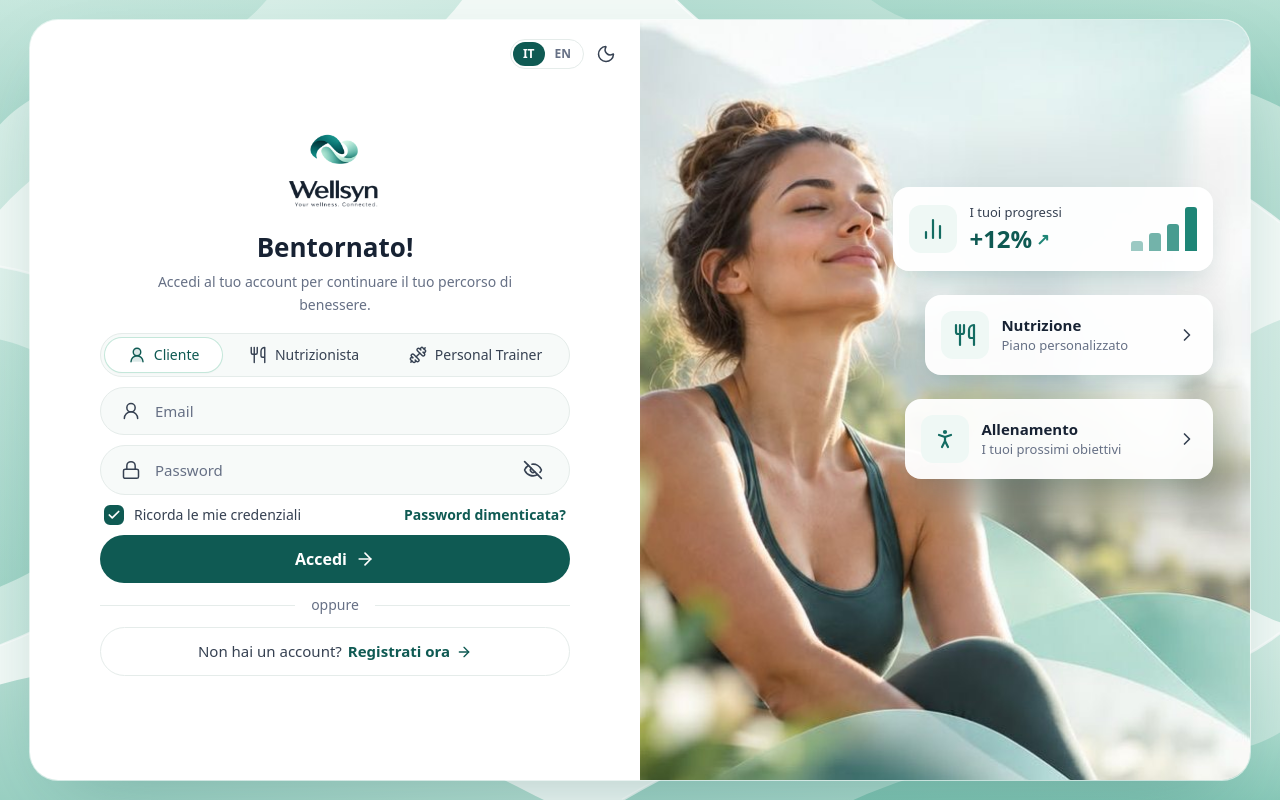
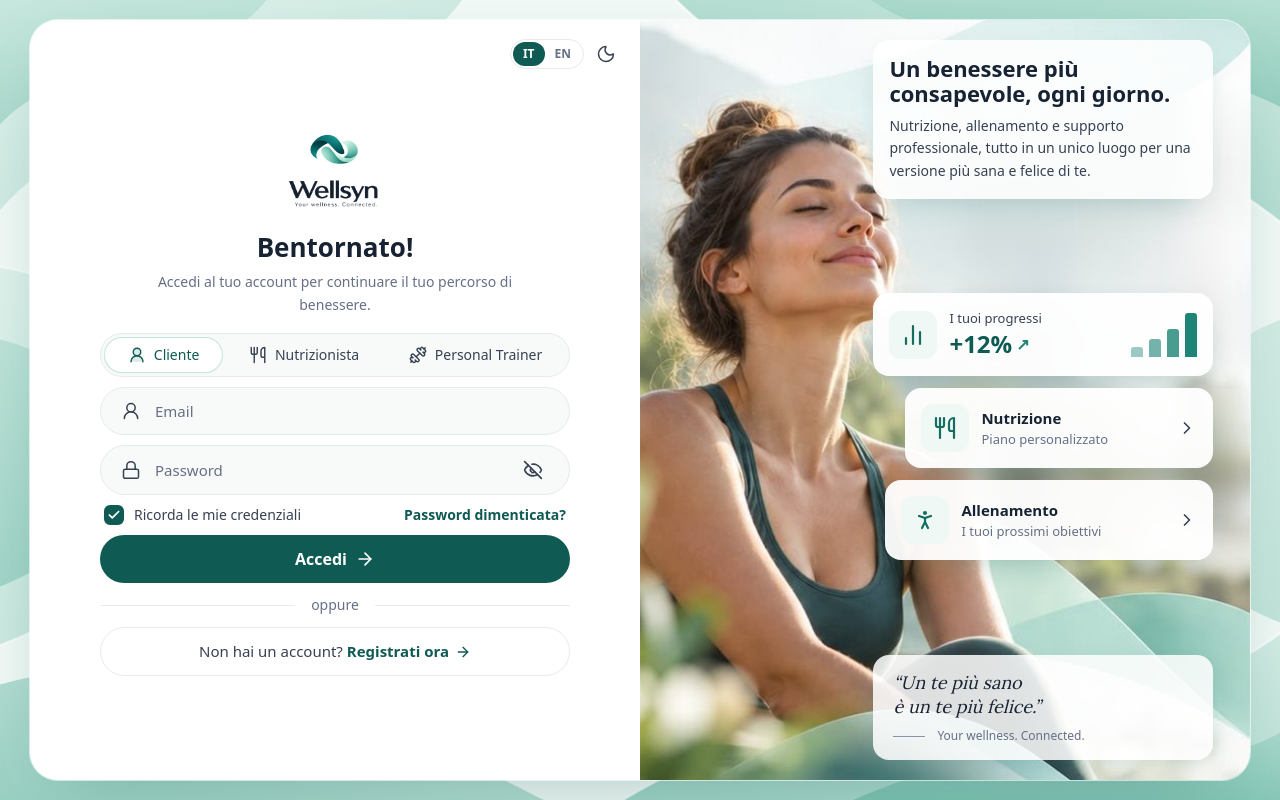
Before and after one commit to alfionastasi2002-bit/wellsyn-app, a React (Vite) app in the folder client/: page /login in a window 1280 px wide. Built offline with nearby package versions, Linux system fonts and the light colour scheme; no server answers.

Commit message:
Login: testi motivazionali nella vetrina e impaginazione corretta sui telefoni

```diff
--- a/client/src/pages/auth/AuthShell.jsx
+++ b/client/src/pages/auth/AuthShell.jsx
@@ -11,8 +11,8 @@ export function AuthShell({ children, role = 'client' }) {
   return (
     <div className="relative flex min-h-dvh items-center justify-center overflow-hidden bg-glow-1 px-4 py-6 sm:p-6 lg:h-dvh lg:p-8 lg:short:p-5 tiny:p-3">
       <AuthWaves />
-      <div className="relative z-10 grid w-full max-w-[1220px] overflow-hidden rounded-[28px] bg-surface/90 shadow-[0_30px_80px_-30px_rgba(15,90,83,0.35)] ring-1 ring-surface/60 backdrop-blur-sm lg:h-full lg:max-h-[940px] lg:grid-cols-2 lg:bg-surface">
-        <div className="relative flex min-h-0 flex-col justify-center px-5 pt-14 pb-6 sm:px-12 sm:pb-10 lg:overflow-y-auto lg:px-16 lg:py-10 short:py-5 tiny:py-3">
+      <div className="relative z-10 grid w-full max-w-[1220px] grid-cols-1 overflow-hidden rounded-[28px] bg-surface/90 shadow-[0_30px_80px_-30px_rgba(15,90,83,0.35)] ring-1 ring-surface/60 backdrop-blur-sm lg:h-full lg:max-h-[940px] lg:grid-cols-2 lg:bg-surface">
+        <div className="relative flex min-h-0 flex-col justify-center px-5 pt-14 pb-6 sm:px-12 sm:pb-10 lg:overflow-y-auto lg:px-12 lg:py-10 xl:px-16 short:py-5 tiny:py-3">
           {/* Lingua e tema si possono scegliere anche prima di accedere */}
           <div className="absolute top-3 right-3 z-10 flex items-center gap-1 sm:top-4 sm:right-4">
             <LanguageSwitch />
@@ -82,18 +82,23 @@ function PanelWaves() {
 
 // Vetrina
 
-// cover: la foto riempie tutta la vetrina; band: foto più piccola in alto che sfuma nelle onde.
+// cover: la foto riempie tutta la vetrina; band: foto più piccola in alto a sinistra che sfuma nelle onde
+// (la persona resta a sinistra, come nella foto del cliente, così testi e schede a destra non la coprono).
 const PHOTOS = {
-  client: { src: '/images/login-client.jpg', mode: 'cover', position: '30% 40%' },
-  nutritionist: { src: '/images/hero-nutritionist.jpg', mode: 'band', position: '50% 30%' },
-  trainer: { src: '/images/hero-trainer.jpg', mode: 'band', position: '50% 30%' },
+  client: { src: '/images/login-client.jpg', mode: 'cover' },
+  nutritionist: { src: '/images/hero-nutritionist.jpg', mode: 'band' },
+  trainer: { src: '/images/hero-trainer.jpg', mode: 'band' },
+};
+const FADE = 'linear-gradient(to right, black 68%, transparent), linear-gradient(to bottom, black 60%, transparent)';
+const PHOTO_STYLE = {
+  cover: { inset: 0, width: '100%', height: '100%', objectFit: 'cover', objectPosition: '30% 40%' },
+  band: { top: 0, left: '-34%', width: '100%', height: 'auto', maskImage: FADE, WebkitMaskImage: FADE, maskComposite: 'intersect', WebkitMaskComposite: 'source-in' },
 };
 
-const COVER = 'inset-0 h-full w-full object-cover';
-const BAND = 'inset-x-0 top-0 h-auto w-full [mask-image:linear-gradient(to_bottom,black_62%,transparent)]';
+const glass = 'rounded-2xl bg-surface/85 shadow-float backdrop-blur-md';
 
 function Showcase({ role }) {
-  const cards = SHOWCASE[role] ?? SHOWCASE.client;
+  const content = SHOWCASE[role] ?? SHOWCASE.client;
   return (
     <aside aria-hidden="true" className="relative mx-4 mb-4 h-[440px] overflow-hidden rounded-3xl bg-gradient-to-b from-glow-1 to-glow-3 sm:mx-6 sm:mb-6 sm:h-[520px] lg:m-0 lg:h-auto lg:rounded-none">
       <PanelWaves />
@@ -103,33 +108,53 @@ function Showcase({ role }) {
           key={key}
           src={photo.src}
           alt=""
-          className={`absolute transition-opacity duration-700 ${photo.mode === 'cover' ? COVER : BAND} ${key === role ? 'opacity-100' : 'opacity-0'}`}
-          style={{ objectPosition: photo.position }}
+          className={`absolute max-w-none transition-opacity duration-700 ${key === role ? 'opacity-100' : 'opacity-0'}`}
+          style={PHOTO_STYLE[photo.mode]}
         />
       ))}
 
-      <div key={role} className="showcase-enter absolute top-[38%] right-3 flex w-[min(320px,74%)] flex-col gap-3 sm:top-[18%] sm:right-[6%] sm:w-[min(320px,64%)] sm:gap-4 lg:top-[22%] lg:gap-6">
-        <MetricCard {...cards.metric} />
-        <LinkCard {...cards.first} className="sm:ml-8" />
-        <LinkCard {...cards.second} className="sm:ml-3" />
+      {/* Testi motivazionali (solo su schermi grandi) e schede: a destra, sopra la foto */}
+      <div
+        key={role}
+        className="showcase-enter absolute inset-y-0 right-3 flex w-[min(320px,84%)] flex-col justify-end gap-3 py-4 sm:right-[6%] sm:w-[min(340px,62%)] sm:py-6 lg:justify-between lg:py-[7%] lg:short:py-5"
+      >
+        <div className={`hidden p-5 lg:block lg:short:p-4 ${glass}`}>
+          <h2 className="font-display text-[26px] leading-[1.15] font-semibold text-ink-900 lg:short:text-[22px]">{content.title}</h2>
+          <p className="mt-2 text-[14px] leading-relaxed text-ink-700 tiny:hidden">{content.text}</p>
+        </div>
+        <div className="flex flex-col gap-3 sm:gap-4 lg:gap-5 lg:short:gap-3">
+          <MetricCard {...content.metric} />
+          <LinkCard {...content.first} className="sm:ml-8" />
+          <LinkCard {...content.second} className="sm:ml-3" />
+        </div>
+        <figure className={`hidden px-5 py-4 lg:block tiny:hidden ${glass}`}>
+          <blockquote className="font-serif text-[21px] leading-snug text-ink-900 italic lg:short:text-[18px]">
+            “{content.quote[0]}
+            <br />
+            {content.quote[1]}”
+          </blockquote>
+          <figcaption className="mt-2 flex items-center gap-3 text-xs text-ink-500">
+            <span className="h-px w-8 bg-ink-400" /> Your wellness. Connected.
+          </figcaption>
+        </figure>
       </div>
     </aside>
   );
 }
 
-const cardCls = 'rounded-2xl bg-surface/95 p-3 shadow-float backdrop-blur sm:p-4';
+const cardCls = 'rounded-2xl bg-surface/95 p-2.5 shadow-float backdrop-blur sm:p-4';
 
 function IconTile({ icon: Icon }) {
   return (
-    <span className="grid h-10 w-10 shrink-0 place-items-center rounded-xl bg-brand-50 text-brand-700 sm:h-12 sm:w-12">
-      <Icon className="h-5 w-5 sm:h-6 sm:w-6" strokeWidth={2.2} />
+    <span className="grid h-9 w-9 shrink-0 place-items-center rounded-xl bg-brand-50 text-brand-700 sm:h-12 sm:w-12">
+      <Icon className="h-[18px] w-[18px] sm:h-6 sm:w-6" strokeWidth={2.2} />
     </span>
   );
 }
 
 function MetricCard({ icon, title, value, trend = 'up', bars }) {
   return (
-    <div className={`flex items-center gap-3 ${cardCls}`}>
+    <div className={`flex items-center gap-2.5 sm:gap-3 ${cardCls}`}>
       <IconTile icon={icon} />
       <div className="min-w-0 flex-1">
         <p className="truncate text-[13px] text-ink-700">{title}</p>
@@ -148,13 +173,13 @@ function MetricCard({ icon, title, value, trend = 'up', bars }) {
 
 function LinkCard({ icon, title, text, className = '' }) {
   return (
-    <div className={`flex items-center gap-3 ${cardCls} ${className}`}>
+    <div className={`flex items-center gap-2.5 sm:gap-3 ${cardCls} ${className}`}>
       <IconTile icon={icon} />
       <div className="min-w-0 flex-1">
         <p className="truncate text-[15px] font-semibold text-ink-900">{title}</p>
         <p className="truncate text-[13px] text-ink-500">{text}</p>
       </div>
-      <ChevronRight className="h-5 w-5 shrink-0 text-ink-700" />
+      <ChevronRight className="hidden h-5 w-5 shrink-0 text-ink-700 min-[400px]:block" />
     </div>
   );
 }
@@ -163,6 +188,9 @@ function LinkCard({ icon, title, text, className = '' }) {
 const SHOWCASE = {
   get client() {
     return {
+      title: t('Un benessere più consapevole, ogni giorno.'),
+      text: t('Nutrizione, allenamento e supporto professionale, tutto in un unico luogo per una versione più sana e felice di te.'),
+      quote: [t('Un te più sano'), t('è un te più felice.')],
       metric: { icon: ChartNoAxesColumn, title: t('I tuoi progressi'), value: '+12%', bars: [22, 40, 62, 100] },
       first: { icon: Utensils, title: t('Nutrizione'), text: t('Piano personalizzato') },
       second: { icon: PersonStanding, title: t('Allenamento'), text: t('I tuoi prossimi obiettivi') },
@@ -170,6 +198,9 @@ const SHOWCASE = {
   },
   get nutritionist() {
     return {
+      title: t('I tuoi clienti, sempre sotto controllo.'),
+      text: t('Piani alimentari, controlli e progressi in un’unica dashboard, con i dati condivisi dal personal trainer.'),
+      quote: [t('Ogni piano è una persona,'), t('non un numero.')],
       metric: { icon: ChartNoAxesColumn, title: t('Andamento clienti'), value: '-1,2 kg', trend: 'down', bars: [100, 78, 64, 50] },
       first: { icon: ClipboardList, title: t('Piani alimentari'), text: t('Su misura per ogni cliente') },
       second: { icon: CalendarCheck, title: t('Controlli'), text: t('Check-up e progressi in agenda') },
@@ -177,6 +208,9 @@ const SHOWCASE = {
   },
   get trainer() {
     return {
+      title: t('Allenamenti che lasciano il segno.'),
+      text: t('Crea schede su misura, segui la costanza dei tuoi clienti e lavora in squadra con la nutrizionista.'),
+      quote: [t('La costanza batte'), t('il talento.')],
       metric: { icon: ChartNoAxesColumn, title: t('Costanza dei clienti'), value: '86%', bars: [48, 66, 74, 100] },
       first: { icon: Dumbbell, title: t('Schede di allenamento'), text: t('Esercizi, serie e recuperi') },
       second: { icon: Share2, title: t('Dati nutrizionali'), text: t('Condivisi dalla nutrizionista') },
--- a/client/src/pages/auth/LoginPage.jsx
+++ b/client/src/pages/auth/LoginPage.jsx
@@ -106,10 +106,13 @@ export default function LoginPage() {
         </div>
         <Link
           to="/registrati"
-          className="flex items-center justify-center gap-1.5 rounded-full border border-line bg-surface px-4 py-3.5 text-[15px] text-ink-700 transition hover:border-brand-300 hover:bg-soft short:py-3 tiny:py-2"
+          className="block rounded-full border border-line bg-surface px-4 py-3.5 text-center text-[14px] text-ink-700 transition hover:border-brand-300 hover:bg-soft sm:text-[15px] short:py-3 tiny:py-2"
         >
-          {t('Non hai un account?')} <span className="font-semibold text-brand-800">{t('Registrati ora')}</span>
-          <ArrowRight className="h-4 w-4 text-brand-800" />
+          {/* Se non ci sta su una riga va a capo come una frase, senza spezzare "Registrati ora" */}
+          {t('Non hai un account?')}{' '}
+          <span className="inline-flex items-center gap-1.5 font-semibold whitespace-nowrap text-brand-800">
+            {t('Registrati ora')} <ArrowRight className="h-4 w-4" />
+          </span>
         </Link>
       </div>
     </AuthShell>
--- a/client/src/pages/auth/RegisterPage.jsx
+++ b/client/src/pages/auth/RegisterPage.jsx
@@ -82,9 +82,10 @@ export default function RegisterPage() {
 
         <Link
           to="/login"
-          className="mt-5 flex items-center justify-center gap-1.5 rounded-full border border-line bg-surface px-4 py-3 text-[15px] text-ink-700 transition hover:border-brand-300 hover:bg-soft short:mt-3 short:py-2.5 tiny:mt-2 tiny:py-2"
+          className="mt-5 block rounded-full border border-line bg-surface px-4 py-3 text-center text-[14px] text-ink-700 transition hover:border-brand-300 hover:bg-soft sm:text-[15px] short:mt-3 short:py-2.5 tiny:mt-2 tiny:py-2"
         >
-          <ArrowLeft className="h-4 w-4 text-brand-800" /> {t('Hai già un account?')} <span className="font-semibold text-brand-800">{t('Accedi')}</span>
+          <ArrowLeft className="mr-1.5 inline h-4 w-4 align-[-3px] text-brand-800" />
+          {t('Hai già un account?')} <span className="font-semibold whitespace-nowrap text-brand-800">{t('Accedi')}</span>
         </Link>
       </div>
     </AuthShell>
```
Also changed, not shown: client/src/pages/auth/fields.jsx (+4 -3 lines).
